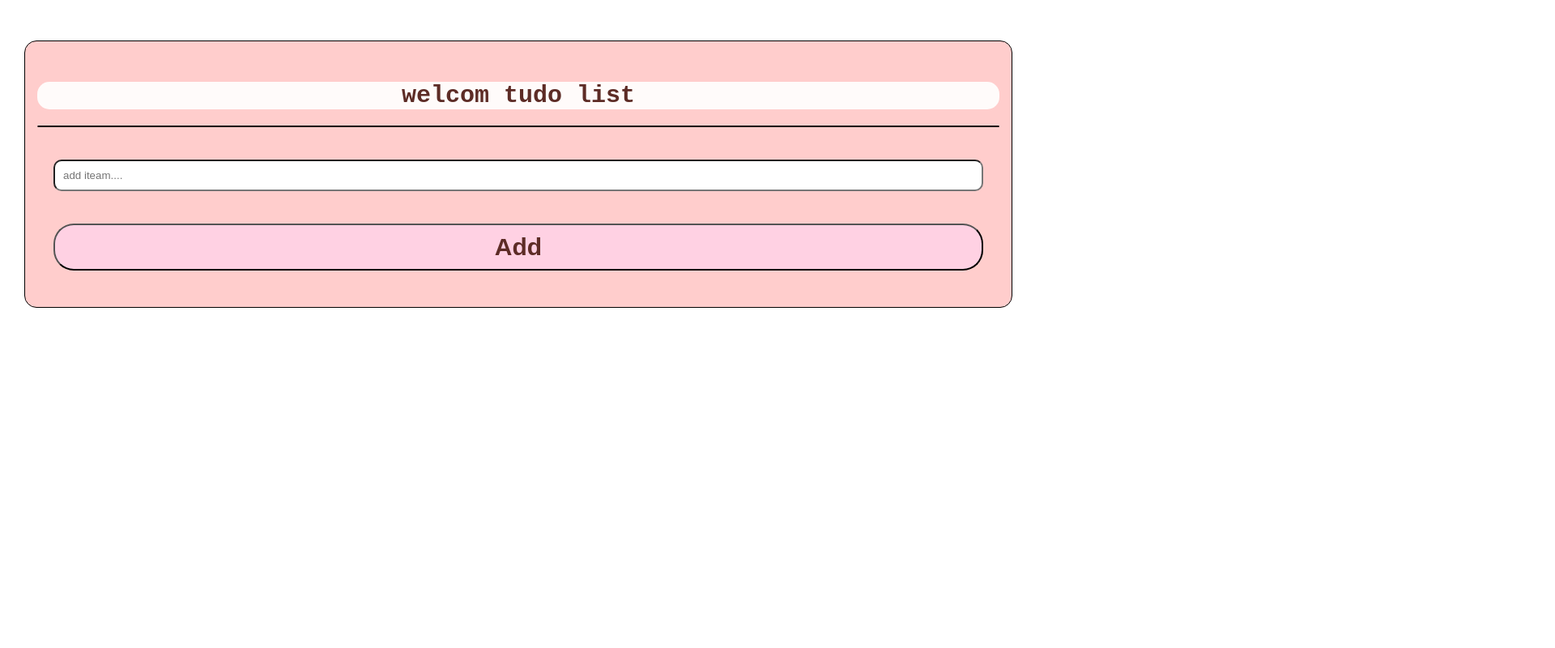
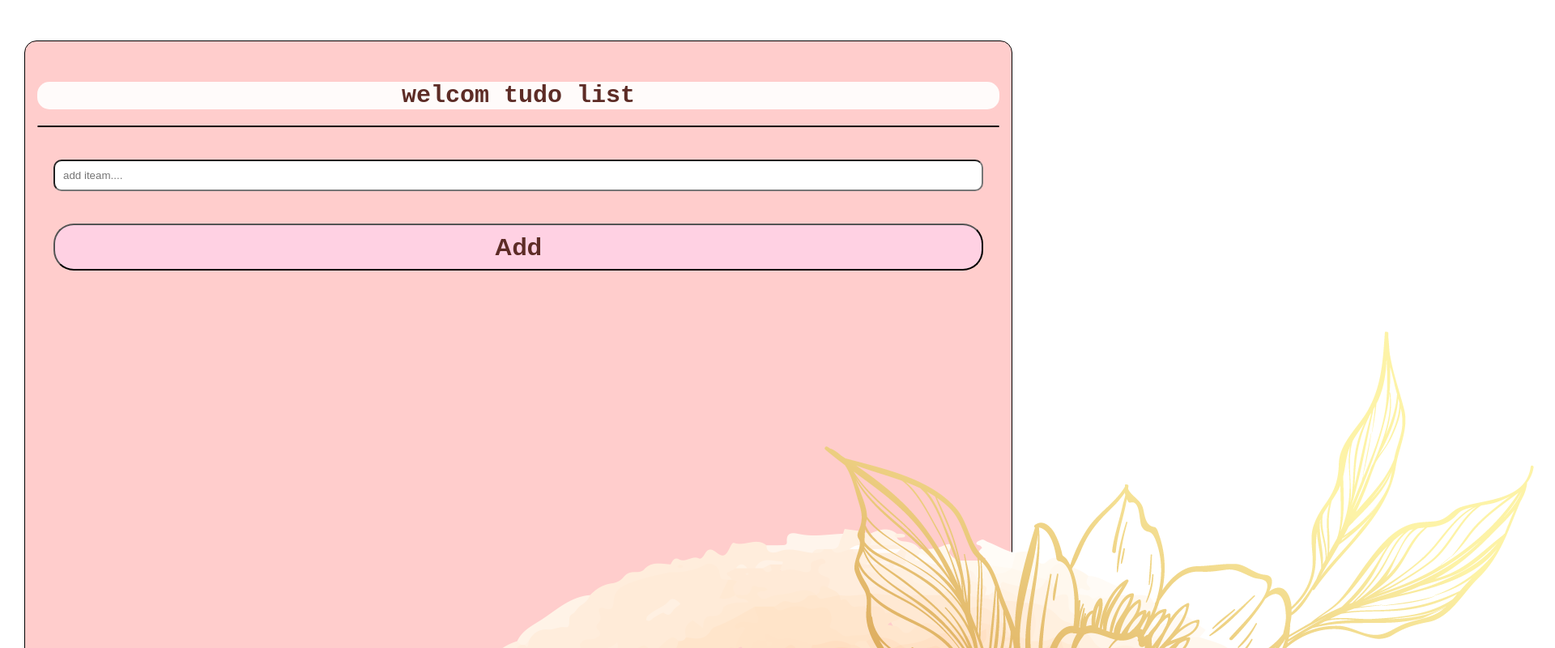
Before and after one commit to mustafaayman980/todoo-app, a React (Create React App) app: page / in a window 1280 px wide. Shown: the top 800 px of the page at 81% size, 1920 px wide, since content can reach past the window. Built offline with nearby package versions, Linux system fonts and the light colour scheme.

Commit message:
change img

```diff
--- a/src/App.css
+++ b/src/App.css
@@ -21,7 +21,7 @@ h2{
 
 
 }
-p{
+/* p{
   font-weight: bold;
   font-family: 'Courier New', Courier, monospace;
   font-size: 15px;
@@ -31,7 +31,7 @@ p{
   border-radius: 15px;
 
 
-}
+} */
 
 
 .continer{
--- a/src/App.js
+++ b/src/App.js
@@ -39,13 +39,12 @@ const handldelete=(index)=>{
 
           </div>
         })}
-      </ul>
-      <input ref={inputRef} placeholder='add iteam....'></input>
-      <button onClick={handelclick}>Add</button>
+       </ul>
+       <input ref={inputRef} placeholder='add iteam....'></input>
+       <button onClick={handelclick}>Add</button>
 
       </div>
-      <div className='img'>
-      </div>
+      <img src="9567363.png" alt="Description" />
     </div>
   );
 }
```
